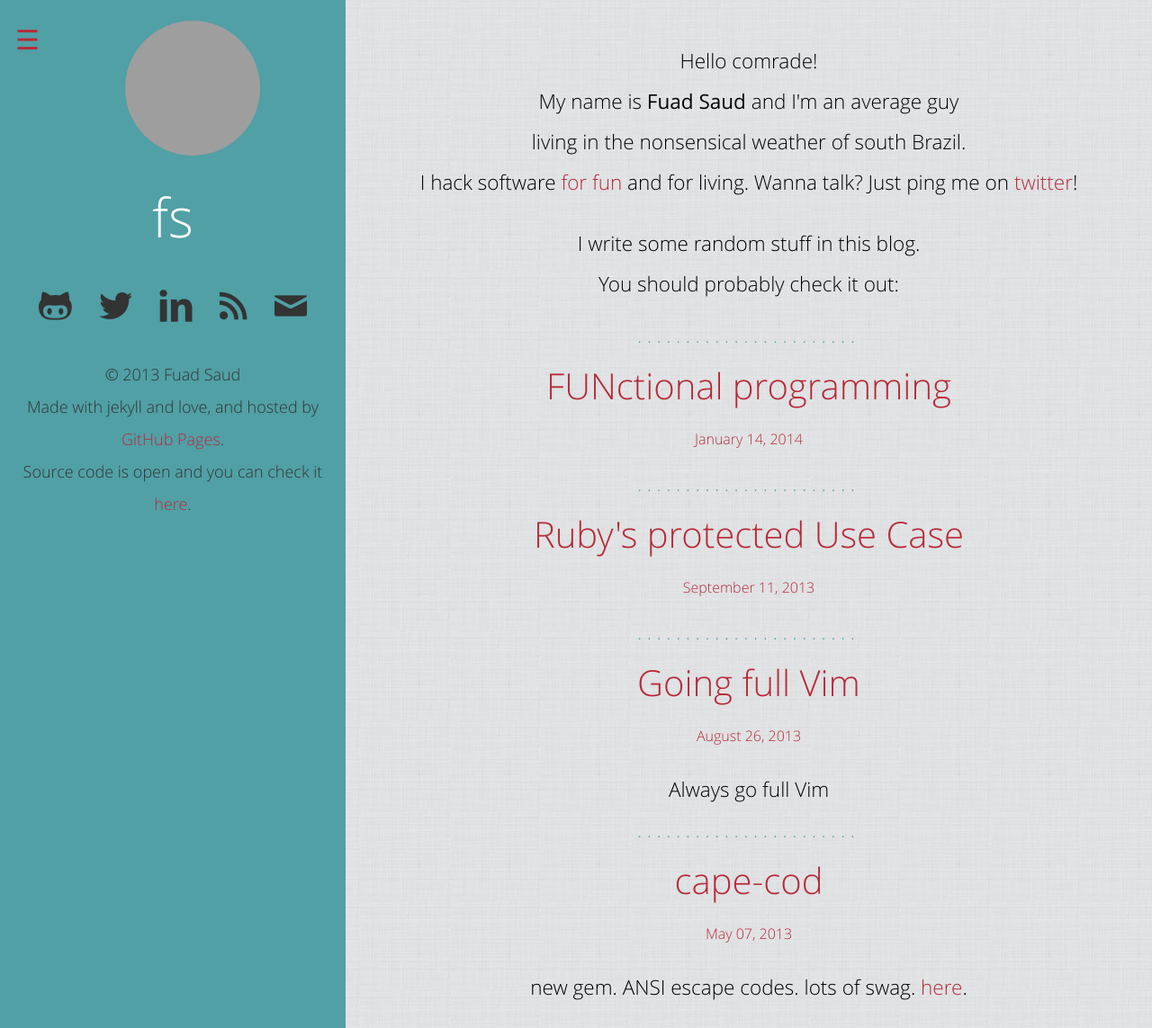
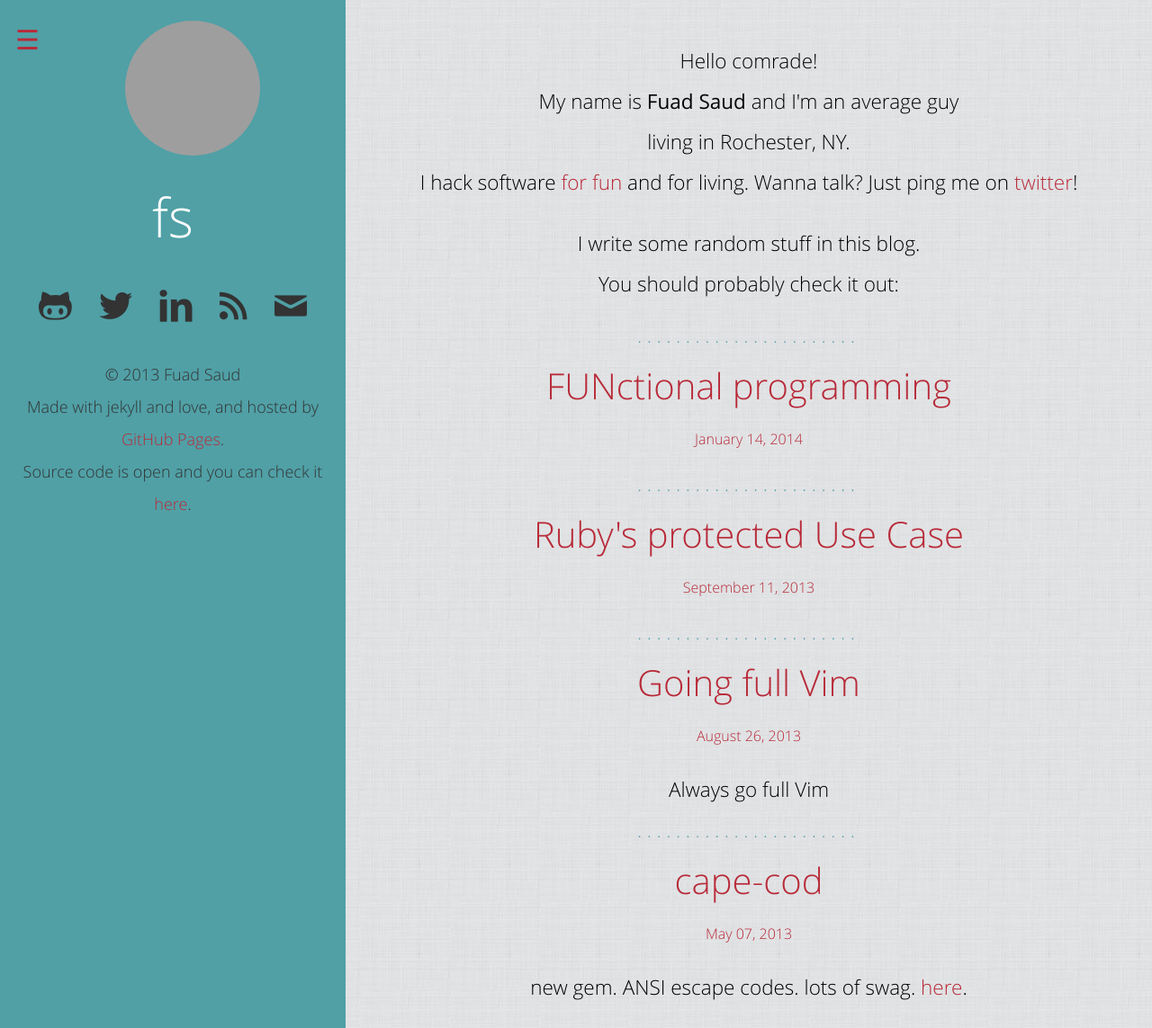
Before and after one commit to fuadsaud/fuadsaud.github.io, a Jekyll site: the page built from index.html, in a window 1280 px wide and 1143 px high. Shown: the whole window at 90% size. Built offline with Jekyll 4.4.1, drawn with Linux system fonts in a browser that asks for light colours; Markdown is read by kramdown in place of the engine named in the settings; grey boxes are pictures that could not be loaded.

Commit message:
Update city info

```diff
--- a/index.html
+++ b/index.html
@@ -4,7 +4,7 @@ layout: default
 <p class="about">
   Hello comrade!<br>
   My name is <strong>Fuad Saud</strong> and I'm an average guy<br>
-  living in the nonsensical weather of south Brazil.<br>
+  living in Rochester, NY.<br>
   I hack software <a href="//github.com/fuadsaud" target="_blank">for fun</a>
   and for living.
   Wanna talk? Just ping me on
```
